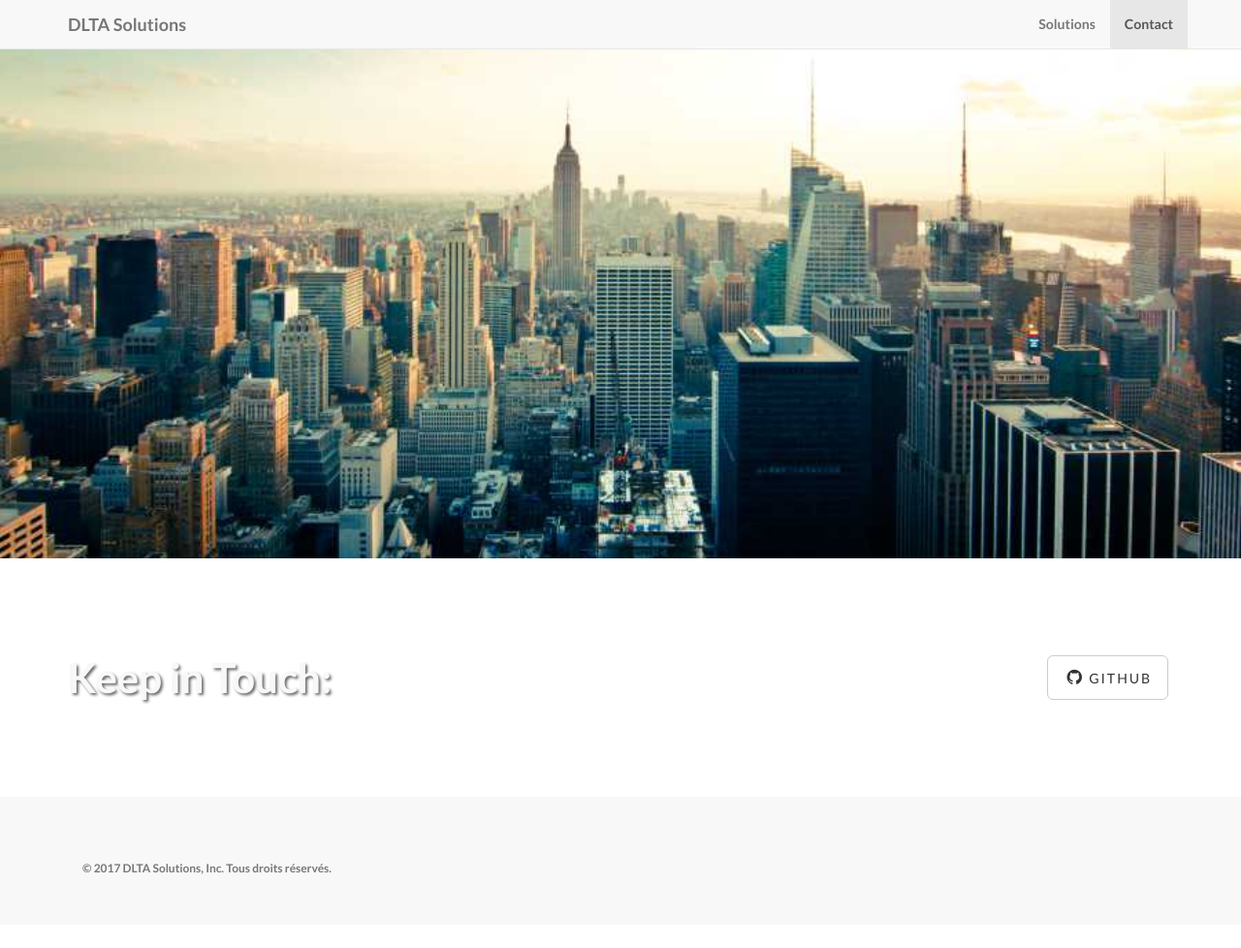
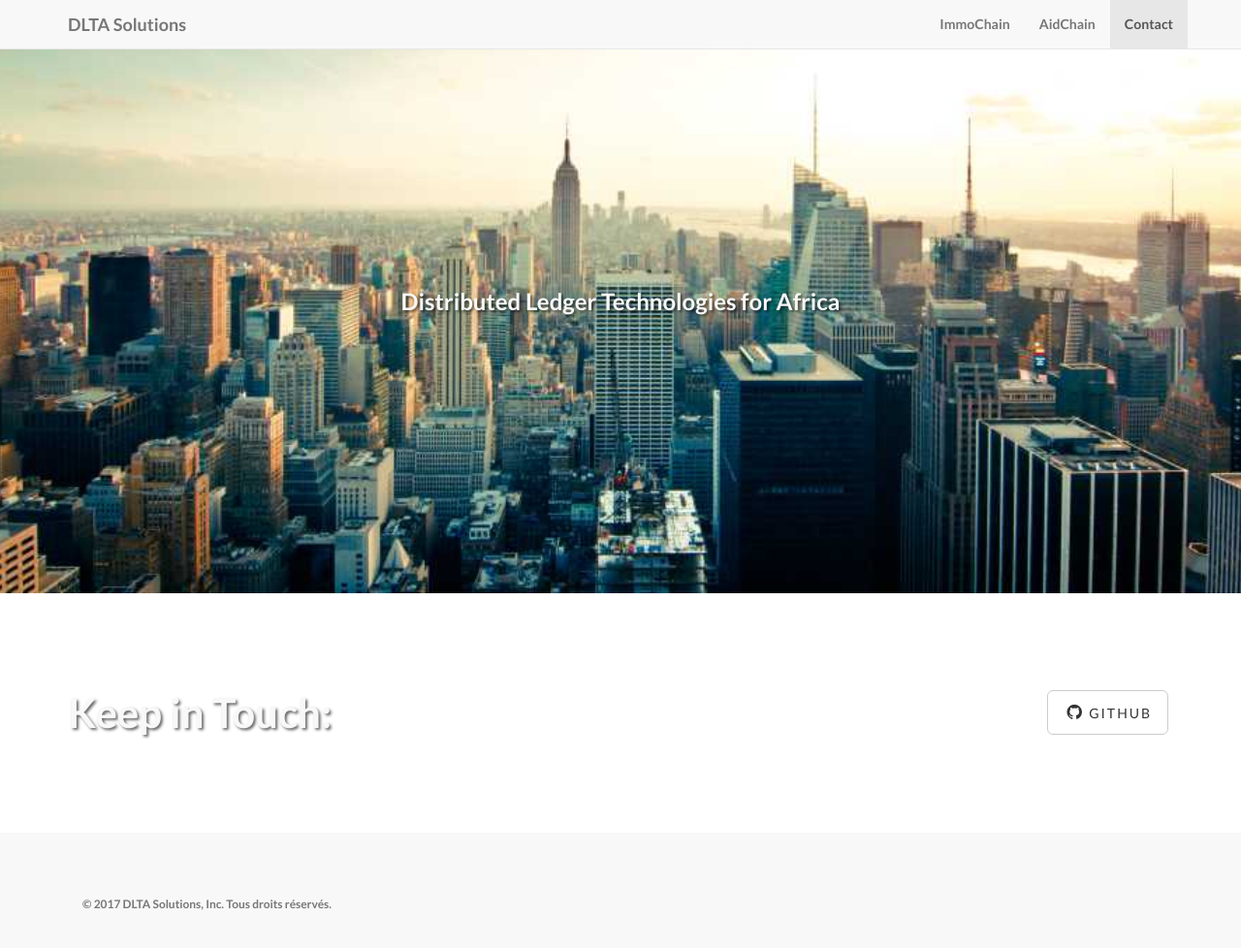
Before and after one commit to dltasolutions/dltasolutions.github.io, a Jekyll site: the page built from index.html, in a window 1280 px wide and 991 px high. Shown: the top 978 px of the window at 97% size. Built offline with Jekyll 4.4.1, drawn with Linux system fonts in a browser that asks for light colours.

Commit message:
Update header.html

```diff
--- a/_includes/header.html
+++ b/_includes/header.html
@@ -15,7 +15,10 @@
         <div class="collapse navbar-collapse" id="bs-example-navbar-collapse-1">
             <ul class="nav navbar-nav navbar-right">
                 <li>
-                    <a class="page-scroll" href="#solutions">Solutions</a>
+                    <a class="page-scroll" href="#immochain">ImmoChain</a>
+                </li>
+                <li>
+                    <a class="page-scroll" href="#aidchain">AidChain</a>
                 </li>
                 <li>
                     <a class="page-scroll" href="#contact">Contact</a>
@@ -36,7 +39,7 @@
 			<div class="row">
 				<div class="col-lg-12">
 					<div class="intro-message">
-						<h3>{{ page.subTitle }}</h3>
+						<h3>{{ page.subtitle }}</h3>
 					</div>
 				</div>
 			</div>
```
